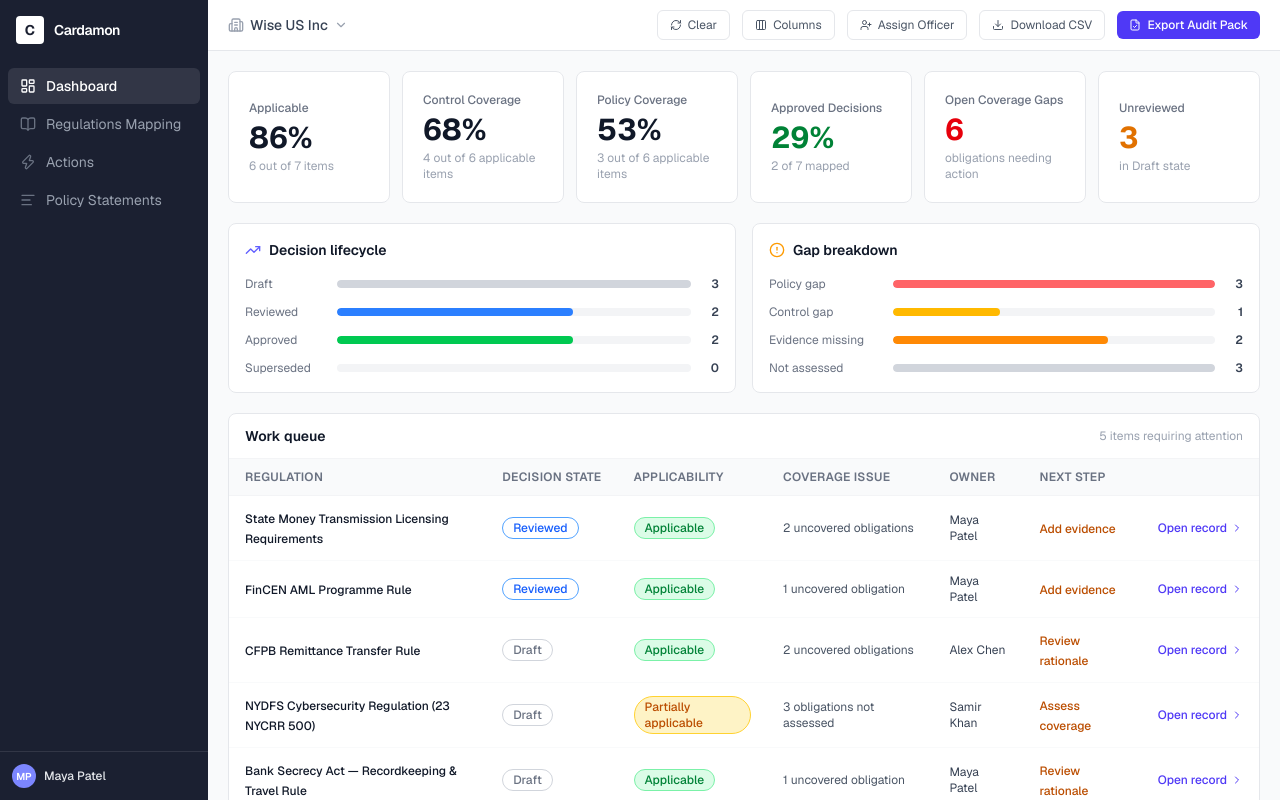
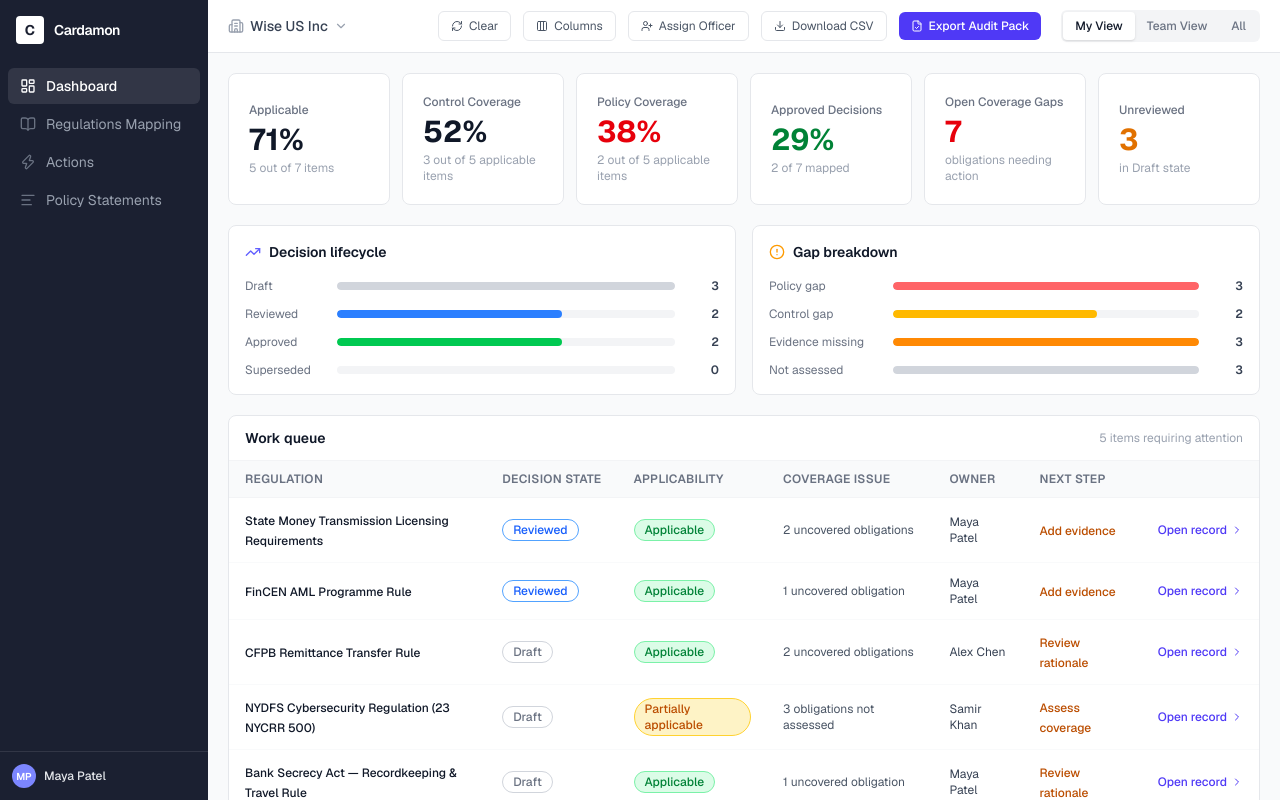
Before and after one commit to tkai95/cardamon_mvp, a Next.js app: page / in a window 1280 px wide. Built offline with nearby package versions, Linux system fonts and the light colour scheme.

Commit message:
Add My View / Team View / All scope toggle — KPIs scale per scope, work queue stays personal

```diff
--- a/app/page.tsx
+++ b/app/page.tsx
@@ -171,7 +171,17 @@ function Sidebar({ active, setActive }: { active: View; setActive: (v: View) =>
 
 // ─── Top bar ─────────────────────────────────────────────────────────────────
 
-function TopBar({ onExportAudit }: { onExportAudit: () => void }) {
+type ViewScope = "my" | "team" | "all";
+
+function TopBar({
+  onExportAudit,
+  viewScope,
+  setViewScope,
+}: {
+  onExportAudit: () => void;
+  viewScope: ViewScope;
+  setViewScope: (s: ViewScope) => void;
+}) {
   return (
     <div className="bg-white border-b border-gray-200 px-5 py-2.5 flex items-center gap-3 flex-shrink-0">
       {/* Entity */}
@@ -199,6 +209,26 @@ function TopBar({ onExportAudit }: { onExportAudit: () => void }) {
       >
         <FileCheck className="w-3 h-3" /> Export Audit Pack
       </button>
+
+      {/* View scope toggle */}
+      <div className="flex items-center bg-gray-100 rounded-md p-0.5 ml-2">
+        {(["my", "team", "all"] as ViewScope[]).map((s) => {
+          const label = s === "my" ? "My View" : s === "team" ? "Team View" : "All";
+          return (
+            <button
+              key={s}
+              onClick={() => setViewScope(s)}
+              className={`px-3 py-1.5 text-xs font-medium rounded transition-all ${
+                viewScope === s
+                  ? "bg-white text-gray-900 shadow-sm"
+                  : "text-gray-500 hover:text-gray-700"
+              }`}
+            >
+              {label}
+            </button>
+          );
+        })}
+      </div>
     </div>
   );
 }
@@ -248,97 +278,148 @@ function KpiCard({
 
 // ─── Dashboard ────────────────────────────────────────────────────────────────
 
+// Scope-specific KPI datasets. "my" = Maya's personal view, "team" = US compliance team, "all" = full org.
+const SCOPE_METRICS: Record<ViewScope, {
+  mapped: number;
+  applicablePct: number;
+  applicableOf: number;
+  applicableTotal: number;
+  approvedPct: number;
+  approvedCount: number;
+  policyPct: number;
+  policyOf: number;
+  controlPct: number;
+  controlOf: number;
+  openGaps: number;
+  unreviewed: number;
+  decisionCounts: Record<string, number>;
+  gapBreakdown: { label: string; count: number; color: string }[];
+}> = {
+  my: {
+    mapped: 7,
+    applicablePct: 71,
+    applicableOf: 5,
+    applicableTotal: 7,
+    approvedPct: 29,
+    approvedCount: 2,
+    policyPct: 38,
+    policyOf: 2,
+    controlPct: 52,
+    controlOf: 3,
+    openGaps: 7,
+    unreviewed: 3,
+    decisionCounts: { Draft: 3, Reviewed: 2, Approved: 2, Superseded: 0 },
+    gapBreakdown: [
+      { label: "Policy gap", count: 3, color: "bg-red-400" },
+      { label: "Control gap", count: 2, color: "bg-amber-400" },
+      { label: "Evidence missing", count: 3, color: "bg-orange-400" },
+      { label: "Not assessed", count: 3, color: "bg-gray-300" },
+    ],
+  },
+  team: {
+    mapped: 42,
+    applicablePct: 64,
+    applicableOf: 27,
+    applicableTotal: 42,
+    approvedPct: 45,
+    approvedCount: 19,
+    policyPct: 51,
+    policyOf: 14,
+    controlPct: 63,
+    controlOf: 17,
+    openGaps: 23,
+    unreviewed: 11,
+    decisionCounts: { Draft: 11, Reviewed: 12, Approved: 19, Superseded: 0 },
+    gapBreakdown: [
+      { label: "Policy gap", count: 9, color: "bg-red-400" },
+      { label: "Control gap", count: 7, color: "bg-amber-400" },
+      { label: "Evidence missing", count: 10, color: "bg-orange-400" },
+      { label: "Not assessed", count: 8, color: "bg-gray-300" },
+    ],
+  },
+  all: {
+    mapped: 355,
+    applicablePct: 62,
+    applicableOf: 220,
+    applicableTotal: 355,
+    approvedPct: 41,
+    approvedCount: 146,
+    policyPct: 38,
+    policyOf: 84,
+    controlPct: 27,
+    controlOf: 59,
+    openGaps: 48,
+    unreviewed: 23,
+    decisionCounts: { Draft: 23, Reviewed: 186, Approved: 146, Superseded: 0 },
+    gapBreakdown: [
+      { label: "Policy gap", count: 18, color: "bg-red-400" },
+      { label: "Control gap", count: 14, color: "bg-amber-400" },
+      { label: "Evidence missing", count: 21, color: "bg-orange-400" },
+      { label: "Not assessed", count: 12, color: "bg-gray-300" },
+    ],
+  },
+};
+
 function Dashboard({
   regulations,
   onOpenRecord,
   onFilteredMapping,
+  viewScope,
 }: {
   regulations: RegulationMapping[];
   onOpenRecord: (id: string) => void;
   onFilteredMapping: (filter: string) => void;
+  viewScope: ViewScope;
 }) {
-  const total = regulations.length;
-  const applicable = regulations.filter((r) => r.applicability === "Applicable").length;
-  const approved = regulations.filter((r) => r.decisionState === "Approved").length;
-  const avgPolicy = Math.round(regulations.reduce((s, r) => s + r.policyCoverage, 0) / total);
-  const avgControl = Math.round(regulations.reduce((s, r) => s + r.controlCoverage, 0) / total);
-  const openGaps = regulations.flatMap((r) =>
-    r.obligations.filter((o) => o.coverageStatus === "Not covered" || o.coverageStatus === "Partial")
-  ).length;
-  const unreviewed = regulations.filter((r) => r.decisionState === "Draft").length;
-
-  const decisionCounts = {
-    Draft: regulations.filter((r) => r.decisionState === "Draft").length,
-    Reviewed: regulations.filter((r) => r.decisionState === "Reviewed").length,
-    Approved: regulations.filter((r) => r.decisionState === "Approved").length,
-    Superseded: regulations.filter((r) => r.decisionState === "Superseded").length,
-  };
-
-  const gapBreakdown = [
-    { label: "Policy gap", count: regulations.filter((r) => r.policyCoverage < 50).length, color: "bg-red-400" },
-    { label: "Control gap", count: regulations.filter((r) => r.controlCoverage < 50).length, color: "bg-amber-400" },
-    {
-      label: "Evidence missing",
-      count: regulations.flatMap((r) =>
-        r.obligations.filter((o) => o.coverageStatus === "Not covered" && o.linkedControls.length === 0)
-      ).length,
-      color: "bg-orange-400",
-    },
-    {
-      label: "Not assessed",
-      count: regulations.flatMap((r) =>
-        r.obligations.filter((o) => o.coverageStatus === "Not assessed")
-      ).length,
-      color: "bg-gray-300",
-    },
-  ];
-
+  const m = SCOPE_METRICS[viewScope];
+
+  // Work queue is always personal (Maya's) regardless of scope
   const workQueue = regulations.filter((r) => r.decisionState !== "Approved");
 
   return (
     <div className="overflow-y-auto h-full p-5 space-y-5">
-      {/* KPI row */}
+      {/* KPI row — all values from scope-specific dataset */}
       <div className="flex gap-3">
         <KpiCard
           label="Applicable"
-          value={`${Math.round((applicable / total) * 100)}%`}
-          sub={`${applicable} out of ${total} items`}
+          value={`${m.applicablePct}%`}
+          sub={`${m.applicableOf} out of ${m.mapped} items`}
           accent="text-gray-900"
           onClick={() => onFilteredMapping("applicable")}
         />
         <KpiCard
           label="Control Coverage"
-          value={`${avgControl}%`}
-          sub={`${Math.round(applicable * (avgControl / 100))} out of ${applicable} applicable items`}
-          accent={avgControl < 50 ? "text-red-600" : "text-gray-900"}
+          value={`${m.controlPct}%`}
+          sub={`${m.controlOf} out of ${m.applicableOf} applicable items`}
+          accent={m.controlPct < 50 ? "text-red-600" : "text-gray-900"}
           onClick={() => onFilteredMapping("control-gap")}
         />
         <KpiCard
           label="Policy Coverage"
-          value={`${avgPolicy}%`}
-          sub={`${Math.round(applicable * (avgPolicy / 100))} out of ${applicable} applicable items`}
-          accent={avgPolicy < 50 ? "text-red-600" : "text-gray-900"}
+          value={`${m.policyPct}%`}
+          sub={`${m.policyOf} out of ${m.applicableOf} applicable items`}
+          accent={m.policyPct < 50 ? "text-red-600" : "text-gray-900"}
           onClick={() => onFilteredMapping("policy-gap")}
         />
         <KpiCard
           label="Approved Decisions"
-          value={`${Math.round((approved / total) * 100)}%`}
-          sub={`${approved} of ${total} mapped`}
+          value={`${m.approvedPct}%`}
+          sub={`${m.approvedCount} of ${m.mapped} mapped`}
           accent="text-green-700"
           onClick={() => onFilteredMapping("approved")}
         />
         <KpiCard
           label="Open Coverage Gaps"
-          value={openGaps}
+          value={m.openGaps}
           sub="obligations needing action"
           accent="text-red-600"
           onClick={() => onFilteredMapping("uncovered")}
         />
         <KpiCard
           label="Unreviewed"
-          value={unreviewed}
+          value={m.unreviewed}
           sub="in Draft state"
-          accent={unreviewed > 0 ? "text-amber-600" : "text-green-600"}
+          accent={m.unreviewed > 0 ? "text-amber-600" : "text-green-600"}
           onClick={() => onFilteredMapping("draft")}
         />
       </div>
@@ -351,19 +432,19 @@ function Dashboard({
             Decision lifecycle
           </h3>
           <div className="space-y-3">
-            {Object.entries(decisionCounts).map(([state, count]) => {
+            {Object.entries(m.decisionCounts).map(([state, count]) => {
               const barColor =
                 state === "Approved" ? "bg-green-500" :
                 state === "Reviewed" ? "bg-blue-500" :
                 state === "Draft" ? "bg-gray-300" : "bg-purple-400";
-              const maxCount = Math.max(...Object.values(decisionCounts), 1);
+              const maxCount = Math.max(...Object.values(m.decisionCounts), 1);
               return (
                 <div key={state} className="flex items-center gap-3">
                   <span className="text-xs text-gray-500 w-20 flex-shrink-0">{state}</span>
                   <div className="flex-1 h-2 bg-gray-100 rounded-full overflow-hidden">
-                    <div className={`h-full ${barColor} rounded-full`} style={{ width: `${(count / maxCount) * 100}%` }} />
+                    <div className={`h-full ${barColor} rounded-full transition-all duration-500`} style={{ width: `${(count / maxCount) * 100}%` }} />
                   </div>
-                  <span className="text-xs font-semibold text-gray-700 w-4 text-right">{count}</span>
+                  <span className="text-xs font-semibold text-gray-700 w-8 text-right">{count}</span>
                 </div>
               );
             })}
@@ -376,15 +457,15 @@ function Dashboard({
             Gap breakdown
           </h3>
           <div className="space-y-3">
-            {gapBreakdown.map(({ label, count, color }) => {
-              const max = Math.max(...gapBreakdown.map((g) => g.count), 1);
+            {m.gapBreakdown.map(({ label, count, color }) => {
+              const max = Math.max(...m.gapBreakdown.map((g) => g.count), 1);
               return (
                 <div key={label} className="flex items-center gap-3">
                   <span className="text-xs text-gray-500 w-28 flex-shrink-0">{label}</span>
                   <div className="flex-1 h-2 bg-gray-100 rounded-full overflow-hidden">
-                    <div className={`h-full ${color} rounded-full`} style={{ width: `${(count / max) * 100}%` }} />
+                    <div className={`h-full ${color} rounded-full transition-all duration-500`} style={{ width: `${(count / max) * 100}%` }} />
                   </div>
-                  <span className="text-xs font-semibold text-gray-700 w-4 text-right">{count}</span>
+                  <span className="text-xs font-semibold text-gray-700 w-8 text-right">{count}</span>
                 </div>
               );
             })}
@@ -1361,6 +1442,7 @@ function Placeholder({ title, icon: Icon }: { title: string; icon: React.Element
 
 export default function App() {
   const [activeView, setActiveView] = useState<View>("dashboard");
+  const [viewScope, setViewScope] = useState<ViewScope>("my");
   const [regulations, setRegulations] = useState<RegulationMapping[]>(MOCK_REGULATIONS);
   const [actions, setActions] = useState<DownstreamAction[]>(INITIAL_ACTIONS);
   const [selectedRegId, setSelectedRegId] = useState<string | null>(null);
@@ -1434,7 +1516,11 @@ export default function App() {
       />
 
       <div className="flex flex-col flex-1 overflow-hidden bg-white">
-        <TopBar onExportAudit={() => showToast("Audit pack export initiated. Download will begin shortly.")} />
+        <TopBar
+          onExportAudit={() => showToast("Audit pack export initiated. Download will begin shortly.")}
+          viewScope={viewScope}
+          setViewScope={setViewScope}
+        />
 
         <main className="flex-1 overflow-hidden bg-gray-50">
           {activeView === "dashboard" && (
@@ -1442,6 +1528,7 @@ export default function App() {
               regulations={regulations}
               onOpenRecord={handleOpenRecord}
               onFilteredMapping={handleFilteredMapping}
+              viewScope={viewScope}
             />
           )}
 
```
